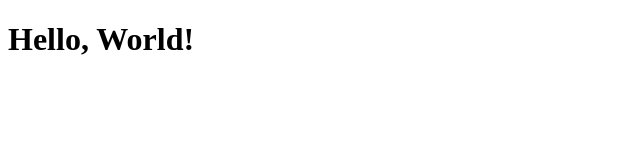
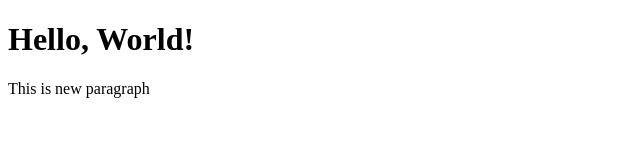
Before and after one commit to Just-Hariz/web_dev_lab1, a plain HTML site: page index.html in a window 1280 px wide. Shown: the whole page, without its empty margins (0-640 px from the left). Drawn offline with Linux system fonts and the light colour scheme.

Commit message:
Added new paragraph

```diff
--- a/index.html
+++ b/index.html
@@ -6,4 +6,5 @@
     <body>
         <h1>Hello, World!</h1>
     </body>
+    <p>This is new paragraph</p>
 </html>
```
